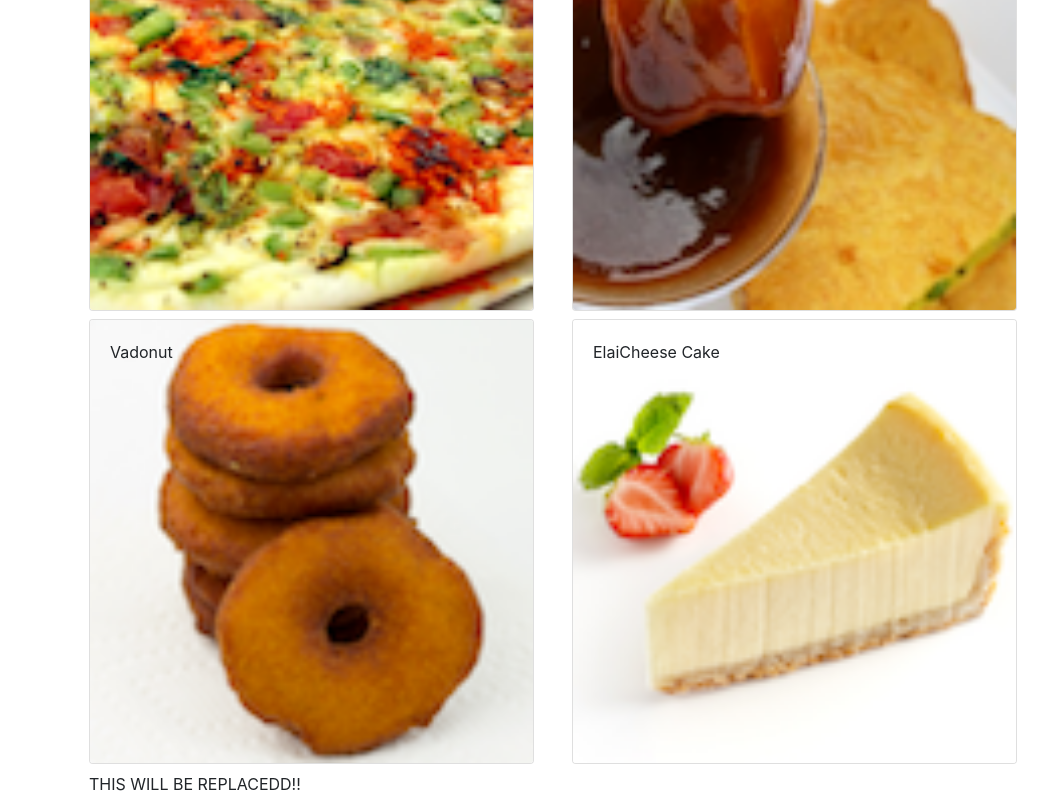
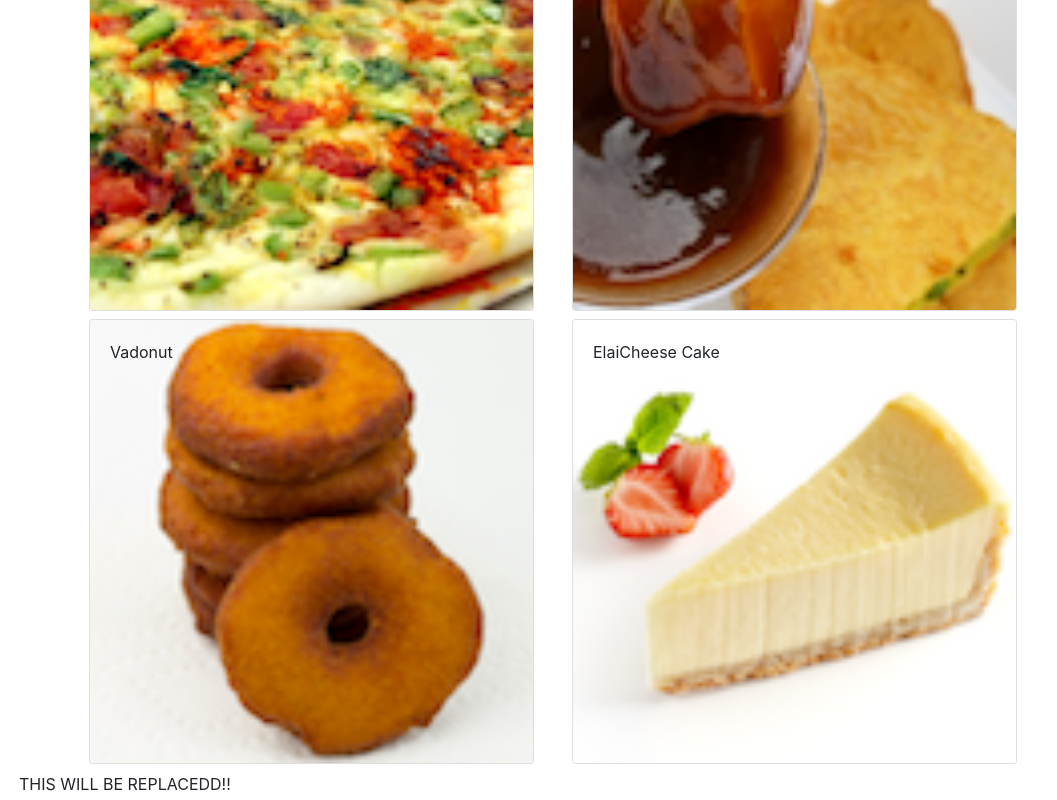
Before and after one commit to shreyas117/React, a React (Create React App) app: page / in a window 1280 px wide. Shown: the part 194-994 px from the top of the page, without its empty margins (0-1057 px from the left). Built offline with nearby package versions, Linux system fonts and the light colour scheme.

Commit message:
seperated container and presentational components

```diff
--- a/src/App.js
+++ b/src/App.js
@@ -1,31 +1,23 @@
 import React, { Component } from 'react';
-import logo from './logo.svg';
 import { Navbar,NavbarBrand } from 'reactstrap';
 import './App.css';
-import Menu from './components/MenuComponent.js';
-import DISHES from './shared/dishes';
+import Main from './components/MainComponent';
+
 
 class App extends Component {
 
-  constructor(props){
+  // constructor(props){
 
-    super(props);
+  //   super(props);
 
-    this.state = {
-      dishes : DISHES
-    };
-  }
+  //   this.state = {
+  //   };
+  // }
 
     render(){
     return (
     <div>
-    {/* <div className="App"> */}
-      <Navbar dark color="primary">
-        <div className="container">
-          <NavbarBrand href="/">Restaurant</NavbarBrand>
-        </div>
-      </Navbar>
-      <Menu dishes={this.state.dishes} />
+      <Main  />
     </div>
   );}
 }
--- a/src/components/DishDetailComponent.js
+++ b/src/components/DishDetailComponent.js
@@ -7,7 +7,6 @@ class DishDetail extends Component{
         super(props);
 
         this.state = {
-
         }
     }
 
--- /dev/null
+++ b/src/components/MainComponent.js
@@ -0,0 +1,38 @@
+import React, { Component } from 'react';
+import { Navbar,NavbarBrand } from 'reactstrap';
+import Menu from './MenuComponent.js';
+import DishDetail from './DishDetailComponent';
+import DISHES from '../shared/dishes';
+
+class Main extends Component {
+
+  constructor(props){
+
+    super(props);
+
+    this.state = {
+      dishes : DISHES,
+      selectedDish : null
+    };
+  }
+
+  onDishSelect(dish){
+    this.setState({selectedDish : dish});
+}
+
+    render(){
+    return (
+    <div>
+    {/* <div className="App"> */}
+      <Navbar dark color="primary">
+        <div className="container">
+          <NavbarBrand href="/">Restaurant</NavbarBrand>
+        </div>
+      </Navbar>
+      <Menu dishes={this.state.dishes} handleClick={(dishId) => this.onDishSelect(dishId)} />
+      <DishDetail dish={this.state.dishes.filter((dish) => dish.id === this.state.selectedDish)[0]} />
+    </div>
+  );}
+}
+
+export default Main;
--- a/src/components/MenuComponent.js
+++ b/src/components/MenuComponent.js
@@ -7,40 +7,15 @@ class Menu extends Component{
 
     constructor(props){
         super(props);
-
-        this.state = {
-            selectedDish : null
-        }
-
     }
 
-    onDishSelect(dish){
-        this.setState({selectedDish : dish});
-    }
 
-    // renderDish(dish){
-    //     if(dish == null){
-    //         return(
-    //             <div>THIS WILL BE REPLACEDD!!</div>
-    //         );
-    //     }
-    //     return(
-    //         <Card>
-    //         <CardImg top width="40%" height="40%" src={dish.image} alt={dish.name} />
-    //         <CardBody>
-    //           <CardTitle>{dish.name}</CardTitle>
-    //           <CardText>{dish.description}</CardText>
-    //         </CardBody>
-    //     </Card>
-    //     );
-    // }
 
     render(){
-
             const menu = this.props.dishes.map((dish) => {
                 return (
-                    <div  className="col-12 col-md-5 m-1">
-                    <Card key={dish.id} onClick = {() => this.onDishSelect(dish)}>
+                    <div key={dish.id} className="col-12 col-md-5 m-1">
+                    <Card onClick = {() => this.props.handleClick(dish.id)}>
                       <CardImg width="50%" height="50%" src={dish.image} alt={dish.name} />
                       <CardImgOverlay>
                           <CardTitle>{dish.name}</CardTitle>
@@ -55,10 +30,6 @@ class Menu extends Component{
                 <div className="row">
                         {menu}
                 </div>
-                <div className="row">
-                        <DishDetail dish={this.state.selectedDish} />
-                        {/* {this.renderDish(this.state.selectedDish)} */}
-                </div>
             </div>
 
         );
```
Also changed, not shown: src/logo.svg (deleted).
